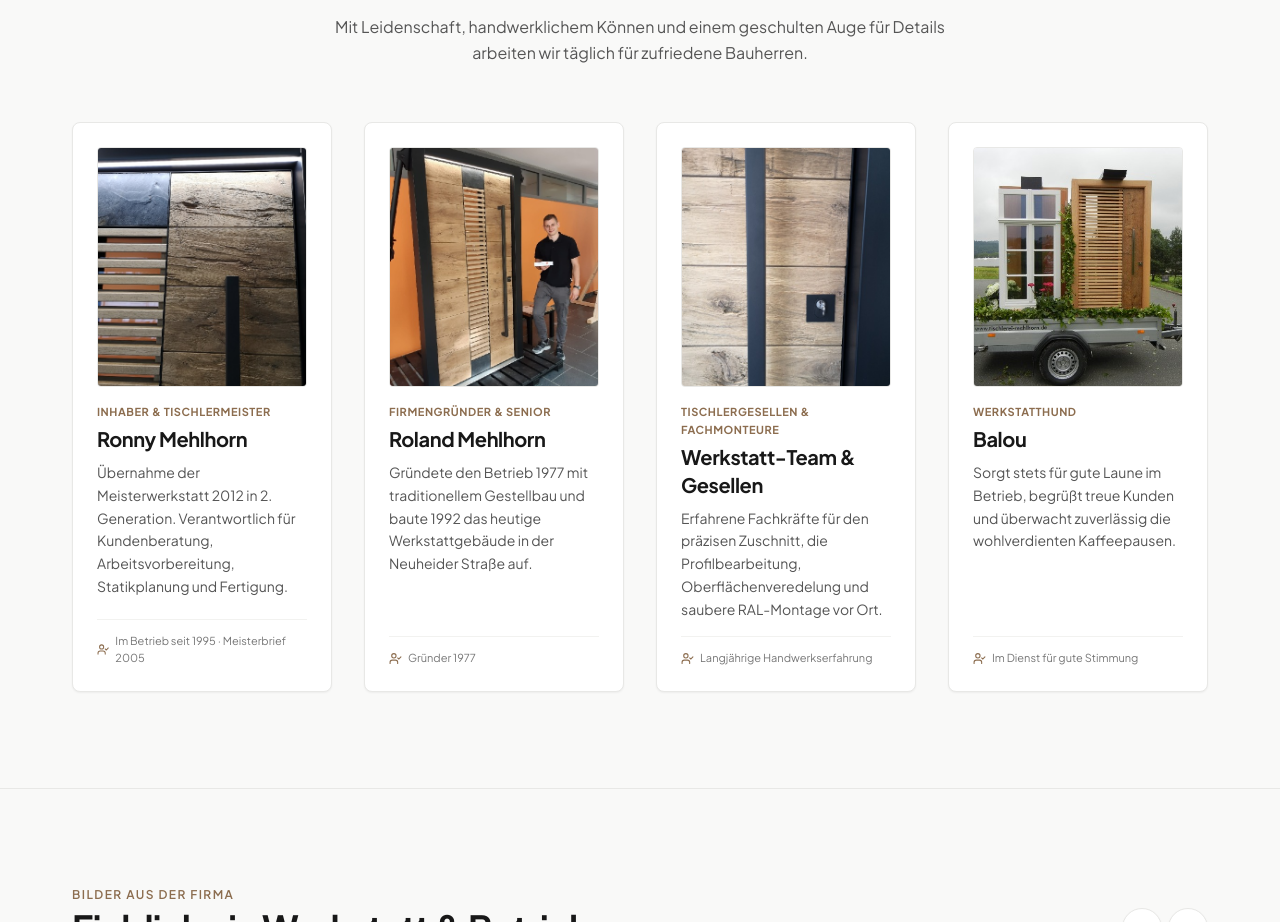
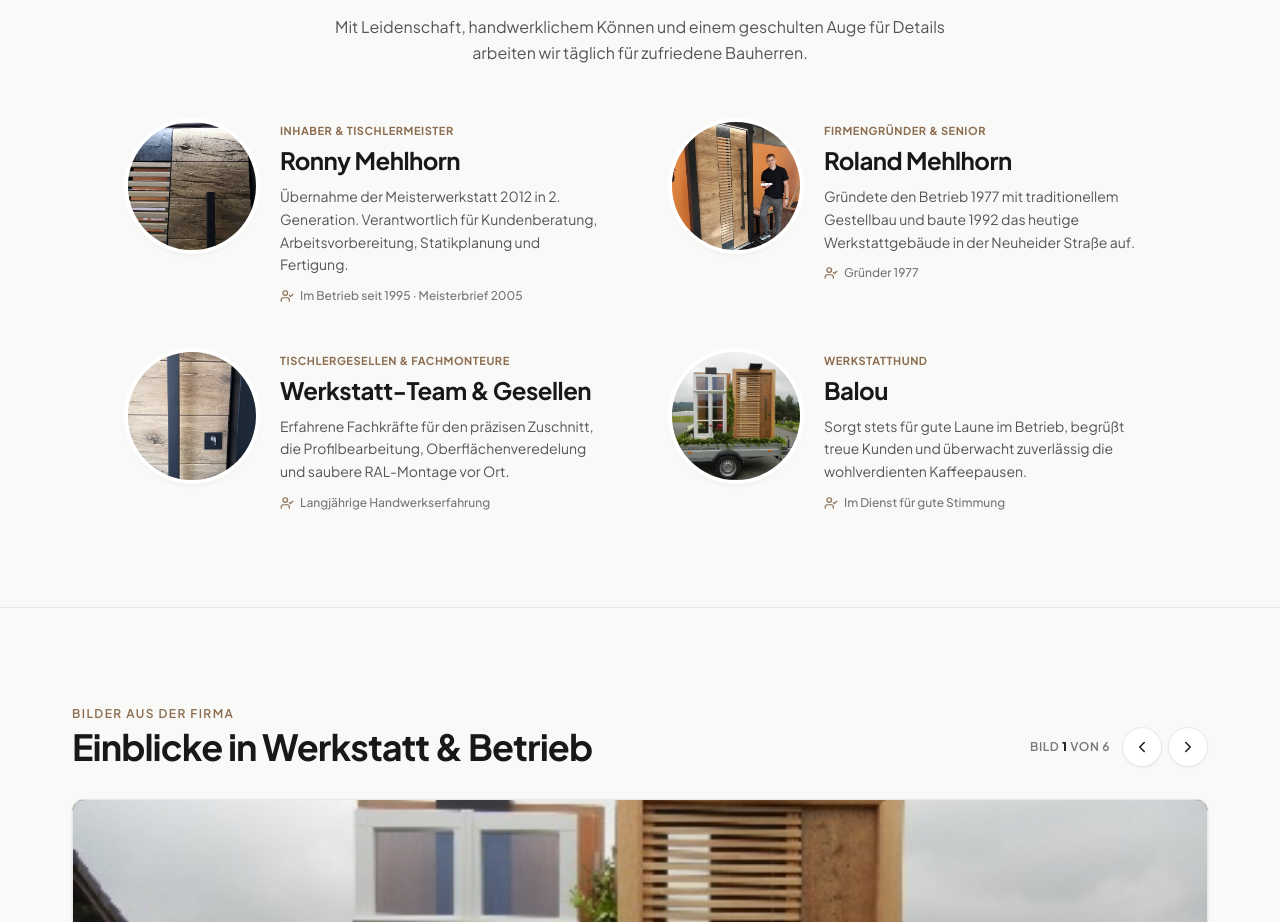
Before and after one commit to XPaule98/tischlerei-mehlhorn, a Next.js app in the folder web/: page /ueber-uns in a window 1280 px wide. Shown: the part 1440-2362 px from the top of the page. Built offline with nearby package versions, Linux system fonts and the light colour scheme; no server answers.

Commit message:
feat(team): redesign team members with circular avatar images and unboxed free flowing text layout

```diff
--- a/web/app/ueber-uns/page.tsx
+++ b/web/app/ueber-uns/page.tsx
@@ -205,15 +205,14 @@ export default async function UeberUnsPage() {
               </p>
             </div>
 
-            <div className="grid grid-cols-1 sm:grid-cols-2 lg:grid-cols-4 gap-6 sm:gap-8">
+            <div className="grid grid-cols-1 md:grid-cols-2 gap-x-12 lg:gap-x-16 gap-y-10 sm:gap-y-12 max-w-5xl mx-auto">
               {teamList.map((member) => (
                 <div
                   key={member._id}
-                  className="craft-card p-6 bg-white flex flex-col justify-between h-full group shadow-xs hover:shadow-sm"
+                  className="flex flex-col sm:flex-row items-center sm:items-start text-center sm:text-left gap-5 sm:gap-6 group"
                 >
-                  <div>
-                    {/* Portrait Photo */}
-                    <div className="relative h-56 sm:h-60 rounded overflow-hidden mb-4 bg-[#F2F2F0] border border-[#E8E8E6]">
+                  {/* Round Avatar Circle */}
+                  <div className="relative w-28 h-28 sm:w-32 sm:h-32 rounded-full overflow-hidden flex-shrink-0 ring-4 ring-white shadow-md bg-[#E8E8E6]">
                     {/* eslint-disable-next-line @next/next/no-img-element */}
                     <img
                       src={member.imageUrl || "/images/real/werkstatt-2.jpg"}
@@ -222,31 +221,29 @@ export default async function UeberUnsPage() {
                     />
                   </div>
 
-                    {/* Role Badge */}
+                  {/* Free Unboxed Text Content */}
+                  <div className="flex-1 min-w-0">
                     <span className="text-[11px] font-bold text-[#8C6D4F] uppercase tracking-wider block mb-1">
                       {member.role}
                     </span>
 
-                    {/* Name */}
-                    <h3 className="text-xl font-bold text-[#181818] mb-2">
+                    <h3 className="text-xl sm:text-2xl font-bold text-[#181818] mb-2 leading-snug">
                       {member.name}
                     </h3>
 
-                    {/* Bio */}
                     {member.bio && (
-                      <p className="text-xs sm:text-sm text-[#555555] leading-relaxed mb-4">
+                      <p className="text-xs sm:text-sm text-[#555555] leading-relaxed mb-3">
                         {member.bio}
                       </p>
                     )}
-                  </div>
 
-                  {/* Since / Experience info */}
                     {member.since && (
-                    <div className="pt-3 border-t border-[#F2F2F0] text-[11px] text-[#777777] flex items-center gap-1.5 mt-auto">
-                      <UserCheck size={13} className="text-[#8C6D4F]" />
+                      <div className="text-[11px] sm:text-xs text-[#777777] flex items-center justify-center sm:justify-start gap-1.5 font-medium">
+                        <UserCheck size={14} className="text-[#8C6D4F] flex-shrink-0" />
                         <span>{member.since}</span>
                       </div>
                     )}
+                  </div>
                 </div>
               ))}
             </div>
```
Lines whose indentation alone changed are shown as unchanged.
